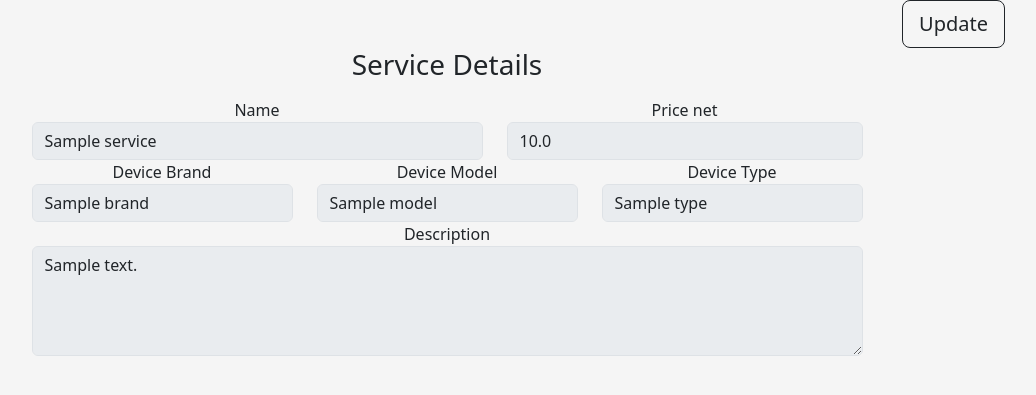
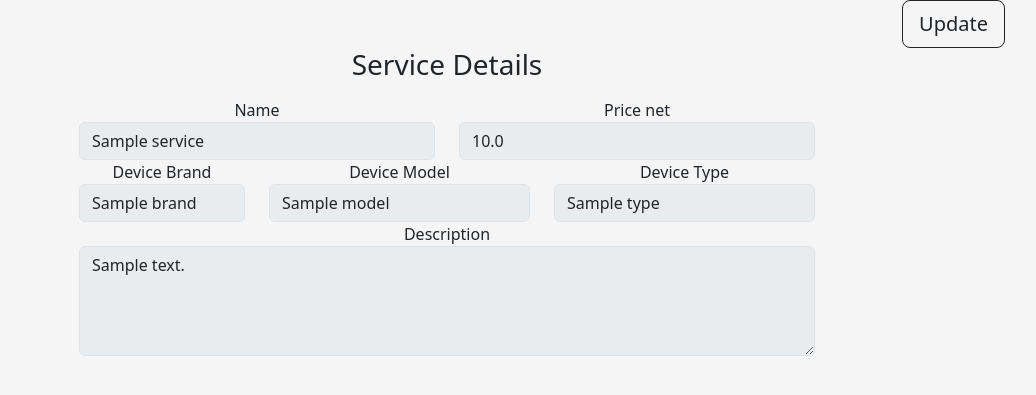
Before and after one commit to TomaszKulowski/CopyCentral_Hub, a Django app: page /services/1/ in a window 1280 px wide. Shown: the part 72-467 px from the top of the page, without its empty margins (193-1229 px from the left). Run offline with Django 5.2, Linux system fonts and the light colour scheme; a user stored in the database is signed in; tables that the repository leaves empty hold one stand-in row (values such as "Sample post").

Commit message:
fix: Fix width of services details and update forms

```diff
--- a/services/templates/services/details.html
+++ b/services/templates/services/details.html
@@ -12,7 +12,7 @@
     </div>
     <div class="container text-center">
       <div class="row justify-content-md-center">
-        <div class="col-md-5">
+        <div class="col-md-4">
           {{ form.name.label }}
           {{ form.name }}
         </div>
@@ -22,7 +22,7 @@
         </div>
       </div>
       <div class="row justify-content-md-center">
-        <div class="col-md-3">
+        <div class="col-md-2">
           {{ form.device_brand.help_text }}
           {{ form.device_brand }}
         </div>
@@ -36,7 +36,7 @@
         </div>
       </div>
       <div class="row justify-content-md-center">
-        <div class="col-md-9">
+        <div class="col-md-8">
           {{ form.description.label }}
           {{ form.description }}
         </div>
--- a/services/templates/services/update.html
+++ b/services/templates/services/update.html
@@ -11,7 +11,7 @@
       </div>
       <div class="container text-center">
         <div class="row justify-content-md-center">
-          <div class="col-md-5">
+          <div class="col-md-4">
             {{ form.name.label }}
             {{ form.name }}
           </div>
@@ -21,7 +21,7 @@
           </div>
         </div>
         <div class="row justify-content-md-center">
-          <div class="col-md-3">
+          <div class="col-md-2">
             {{ form.device_brand.help_text }}
             {{ form.device_brand }}
           </div>
@@ -35,7 +35,7 @@
           </div>
         </div>
         <div class="row justify-content-md-center">
-          <div class="col-md-9">
+          <div class="col-md-8">
             {{ form.description.label }}
             {{ form.description }}
           </div>
```
